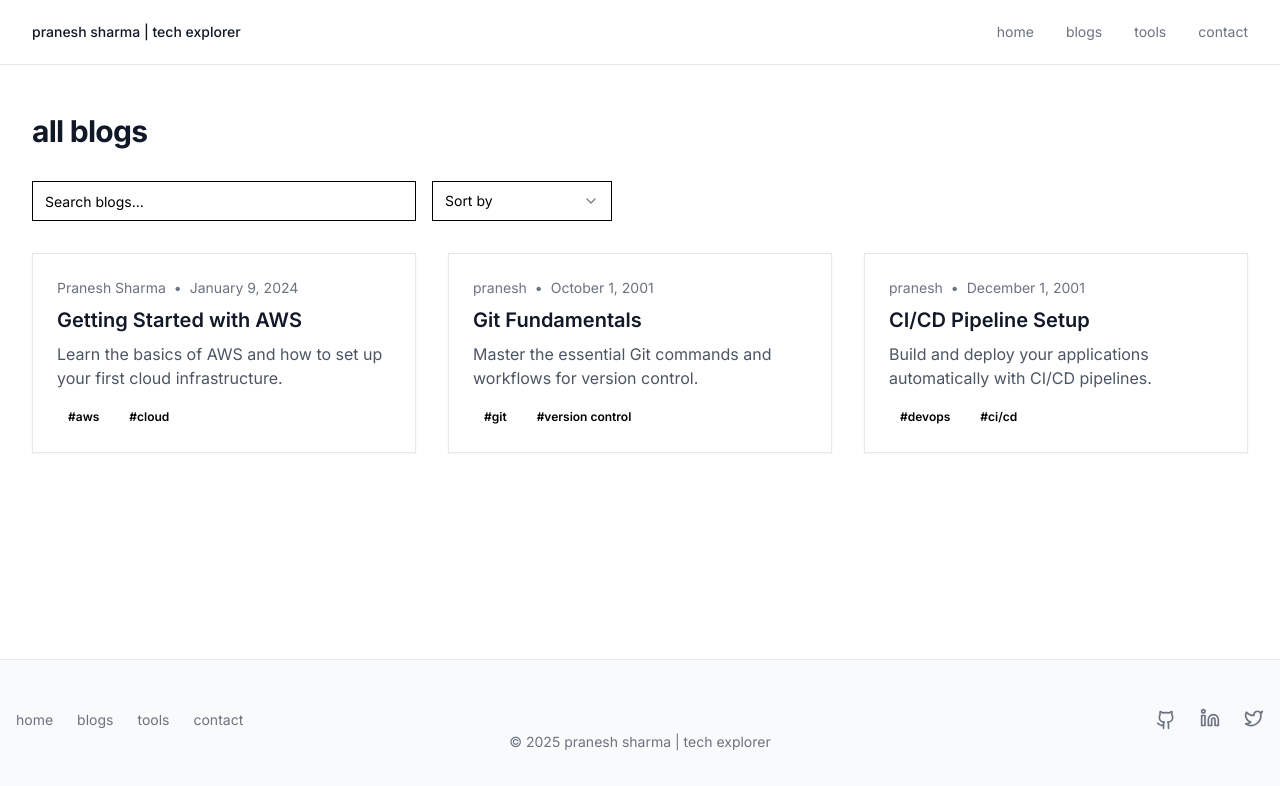
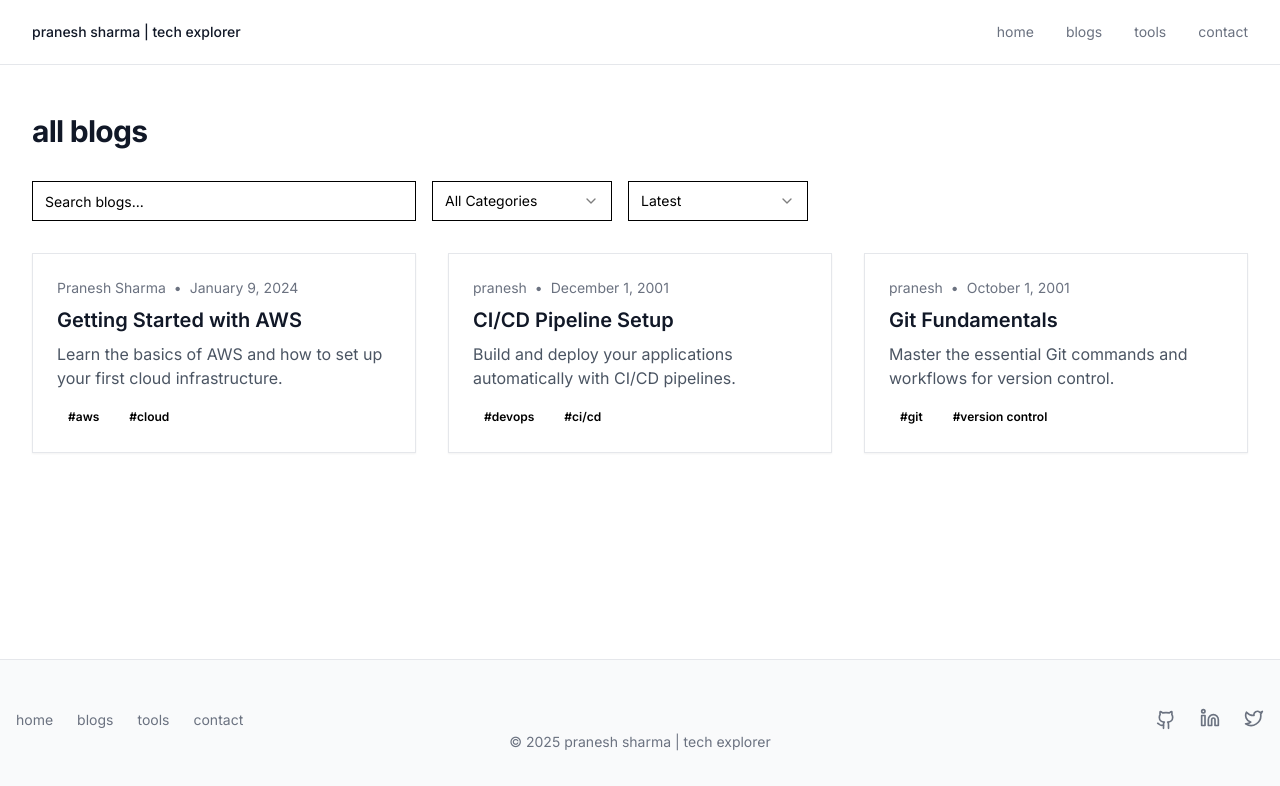
Before and after one commit to praneshsharma10/blog_greyscale, a Next.js app: page /blogs in a window 1280 px wide. Shown: the top 786 px of the page. Built offline with nearby package versions, Linux system fonts and the light colour scheme.

Commit message:
filtering and searching in blogs

```diff
--- a/app/blogs/page.tsx
+++ b/app/blogs/page.tsx
@@ -1,5 +1,7 @@
 'use client'
 //using shadcn
+import { useState } from "react" ;
+
 import { Card } from '@/components/ui/card'
 import { Input } from '@/components/ui/input'
 
@@ -19,6 +21,7 @@ const blogs = [
     description: 'Learn the basics of AWS and how to set up your first cloud infrastructure.',
     author: 'Pranesh Sharma',
     date: '2024-01-09',
+    category: "aws",
     tags: ['AWS', 'Cloud'],
   },
 
@@ -27,6 +30,7 @@ const blogs = [
     description: 'Master the essential Git commands and workflows for version control.',
     author: 'pranesh' ,
     date :'10' ,
+    category: "git",
     tags: ['Git', 'Version Control'],
   },
   {
@@ -34,13 +38,45 @@ const blogs = [
     description: 'Build and deploy your applications automatically with CI/CD pipelines.',
     author: 'pranesh' ,
     date :'12' ,
-
+    category:'devops',
     tags: ['DevOps', 'CI/CD'],
   },
 
 ]
 
+
+const categories = [
+  { value: "all", label: "All Categories" },
+  { value: "aws", label: "AWS for Beginners" },
+  { value: "git", label: "Git & Version Control" },
+  { value: "software-development", label: "Software Development" },
+  { value: "devops", label: "DevOps & CI/CD" },
+  { value: "programming", label: "Programming Tutorials" },
+
+]
+
 export default function BlogsPage() {
+
+  const [searchTerm, setSearchTerm] = useState("")
+  const [selectedCategory, setSelectedCategory] = useState("all")
+  const [sortBy, setSortBy] = useState("latest")
+
+  const filteredBlogs = blogs.filter((blog) => {
+    const matchesSearch =
+      blog.title.toLowerCase().includes(searchTerm.toLowerCase()) ||
+      blog.description.toLowerCase().includes(searchTerm.toLowerCase())
+    const matchesCategory = selectedCategory === "all" || blog.category === selectedCategory
+    return matchesSearch && matchesCategory
+  })
+
+  const sortedBlogs = [...filteredBlogs].sort((a, b) => {
+    if (sortBy === "latest") {
+      return new Date(b.date).getTime() - new Date(a.date).getTime()
+    } else {
+      return a.title.localeCompare(b.title)
+    }
+  })
+
   return (
     <div className="mx-auto max-w-7xl px-6 py-12 lg:px-8">
       <h1 className="text-3xl font-bold tracking-tight text-gray-900 mb-8">
@@ -51,32 +87,52 @@ export default function BlogsPage() {
       <div className="flex flex-col gap-4 md:flex-row md:items-center mb-8">
         <Input
           placeholder="Search blogs..."
+          value={searchTerm}
+          onChange={(e) => setSearchTerm(e.target.value)}
+
           className="max-w-sm"
         />
-        <Select>
+
+        <Select value={selectedCategory} onValueChange={setSelectedCategory}>
+          <SelectTrigger className="w-[180px]">
+            <SelectValue placeholder="Select category" />
+          </SelectTrigger>
+          <SelectContent>
+            {categories.map((category) => (
+              <SelectItem key={category.value} value={category.value}>
+                {category.label}
+              </SelectItem>
+            ))}
+          </SelectContent>
+        </Select>
+
+        <Select value={sortBy} onValueChange={setSortBy}>
+
+
+
           <SelectTrigger className="w-[180px]">
             <SelectValue placeholder="Sort by" />
           </SelectTrigger>
           <SelectContent>
             <SelectItem value="latest">Latest</SelectItem>
-            <SelectItem value="popular">Popular</SelectItem>
+            <SelectItem value="alphabetical">Alphabetical</SelectItem>
           </SelectContent>
         </Select>
       </div>
 
       {/* Blog List */}
       <div className="grid gap-8 md:grid-cols-2 lg:grid-cols-3">
-        {blogs.map((blog, index) => (
+      {sortedBlogs.map((blog, index) => (
           <Card key={index} className="flex flex-col">
             <div className="p-6">
               <div className="flex items-center gap-2 text-sm text-gray-500 mb-2">
                 <span>{blog.author}</span>
                 <span>•</span>
                 <time dateTime={blog.date}>
-                  {new Date(blog.date).toLocaleDateString('en-US', {
-                    month: 'long',
-                    day: 'numeric',
-                    year: 'numeric',
+                {new Date(blog.date).toLocaleDateString("en-US", {
+                    month: "long",
+                    day: "numeric",
+                    year: "numeric",
                   })}
                 </time>
               </div>
```
